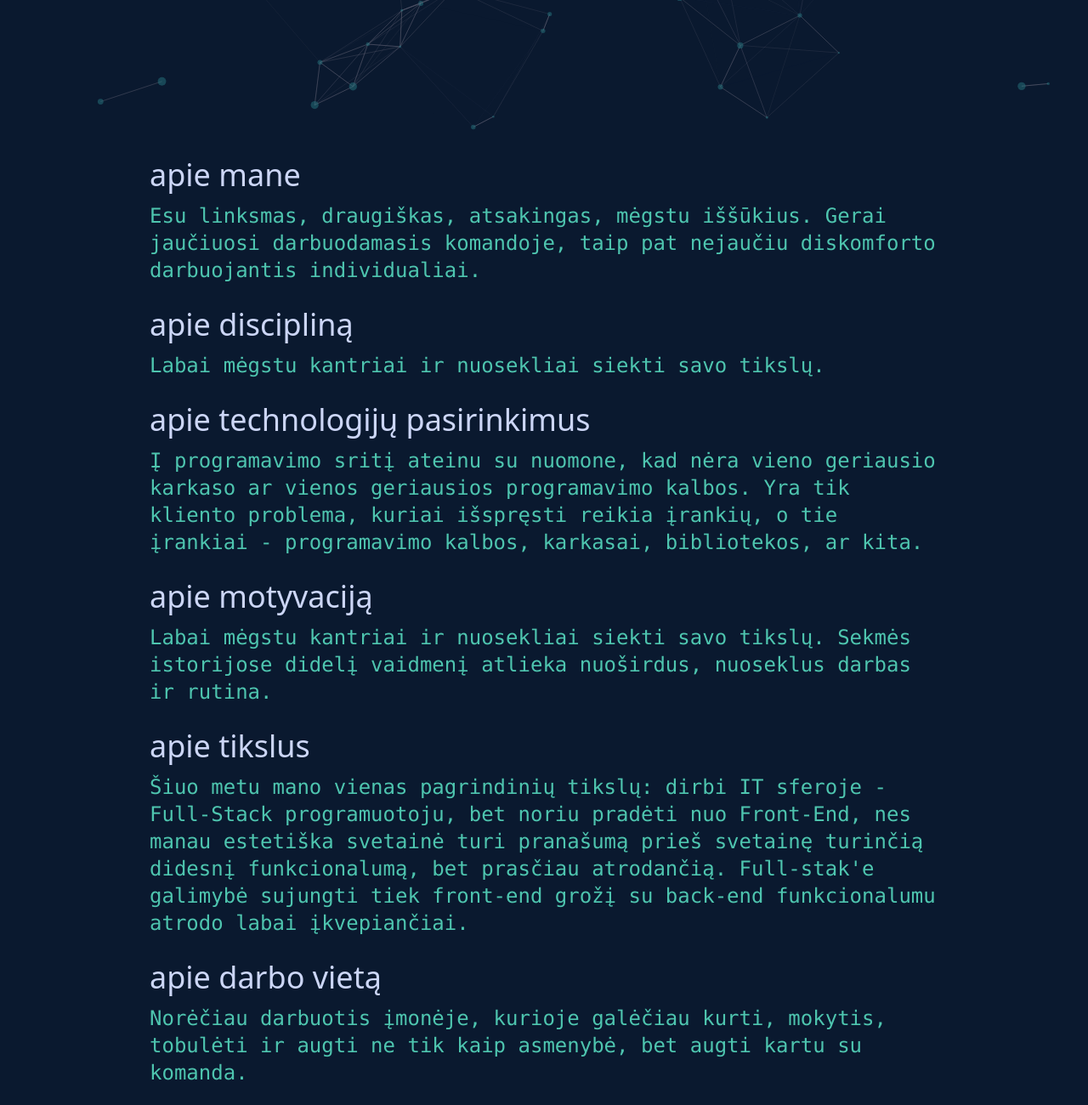
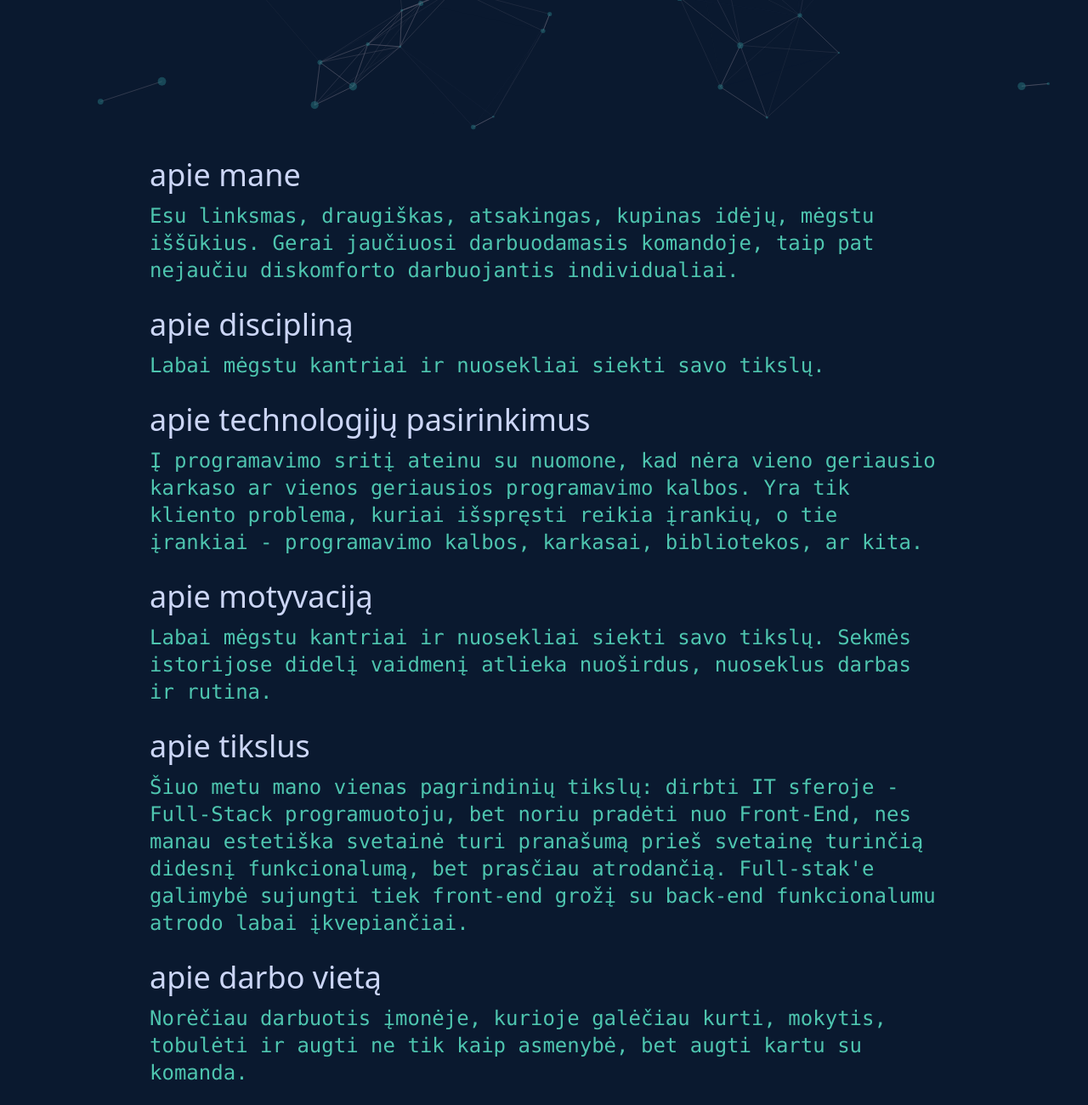
Before and after one commit to kosmineOdiseja/aliusbosas-portfolio, a Gatsby site: page / in a window 1280 px wide. Shown: the part 646-1946 px from the top of the page at 85% size. Built offline with nearby package versions, Linux system fonts and the light colour scheme; Gatsby itself is replaced by a stand-in of ours.

Commit message:
klaidų taisymas

```diff
--- a/src/constants/apieMane.js
+++ b/src/constants/apieMane.js
@@ -1,7 +1,7 @@
 const apieMane = [
 	 {
 	 	"title": "apie mane",
-	 	"description": "Esu linksmas, draugiškas, atsakingas, mėgstu iššūkius. Gerai jaučiuosi darbuodamasis komandoje, taip pat nejaučiu diskomforto darbuojantis individualiai.",
+	 	"description": "Esu linksmas, draugiškas, atsakingas, kupinas idėjų, mėgstu iššūkius. Gerai jaučiuosi darbuodamasis komandoje, taip pat nejaučiu diskomforto darbuojantis individualiai.",
 	 },
 	{
 	 	"title": "apie discipliną",
@@ -17,7 +17,7 @@ const apieMane = [
 	 },
 	{
 	 	"title": "apie tikslus",
-	 	"description": "Šiuo metu mano vienas pagrindinių tikslų: dirbi IT sferoje - Full-Stack programuotoju, bet noriu pradėti nuo Front-End, nes manau estetiška svetainė turi pranašumą prieš svetainę turinčią didesnį funkcionalumą, bet prasčiau atrodančią. Full-stak'e galimybė sujungti tiek front-end grožį su back-end funkcionalumu atrodo labai įkvepiančiai.",
+	 	"description": "Šiuo metu mano vienas pagrindinių tikslų: dirbti IT sferoje - Full-Stack programuotoju, bet noriu pradėti nuo Front-End, nes manau estetiška svetainė turi pranašumą prieš svetainę turinčią didesnį funkcionalumą, bet prasčiau atrodančią. Full-stak'e galimybė sujungti tiek front-end grožį su back-end funkcionalumu atrodo labai įkvepiančiai.",
 	},
 	 {
 		"title": "apie darbo vietą",
```
